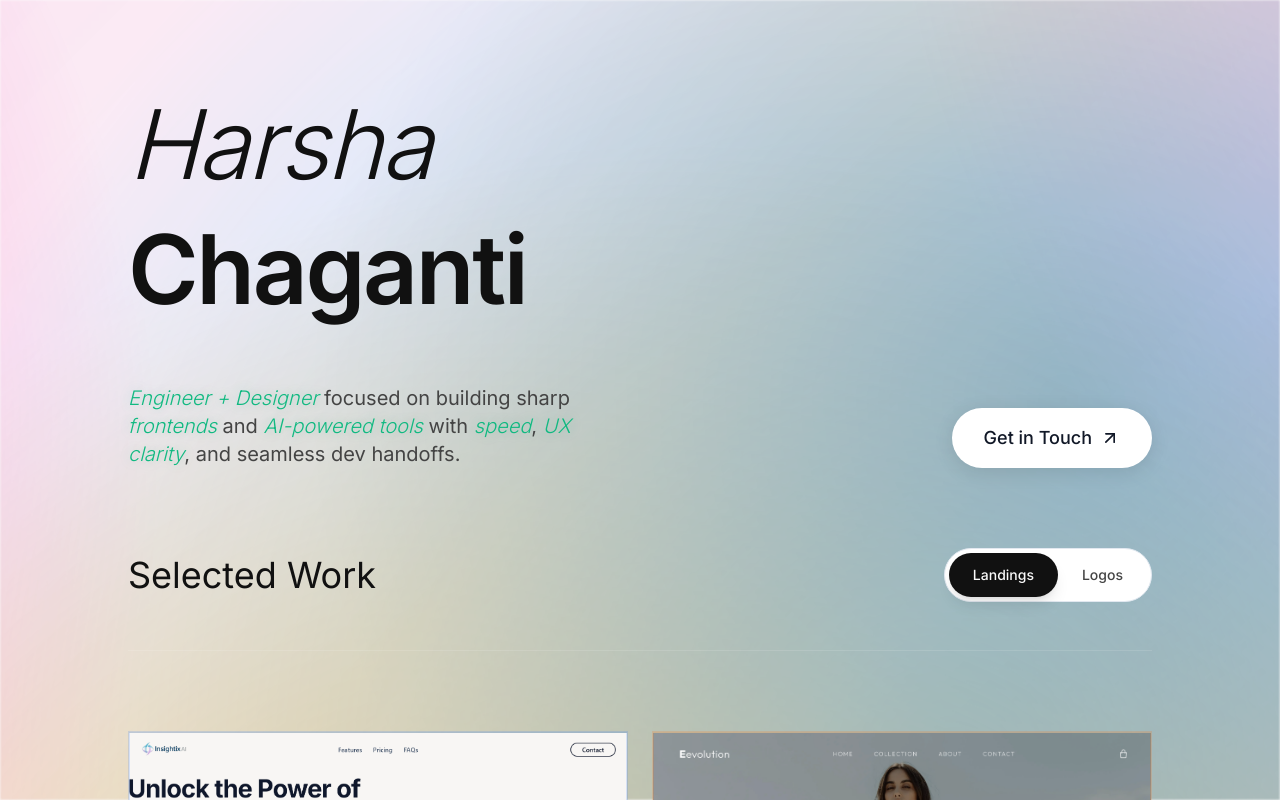
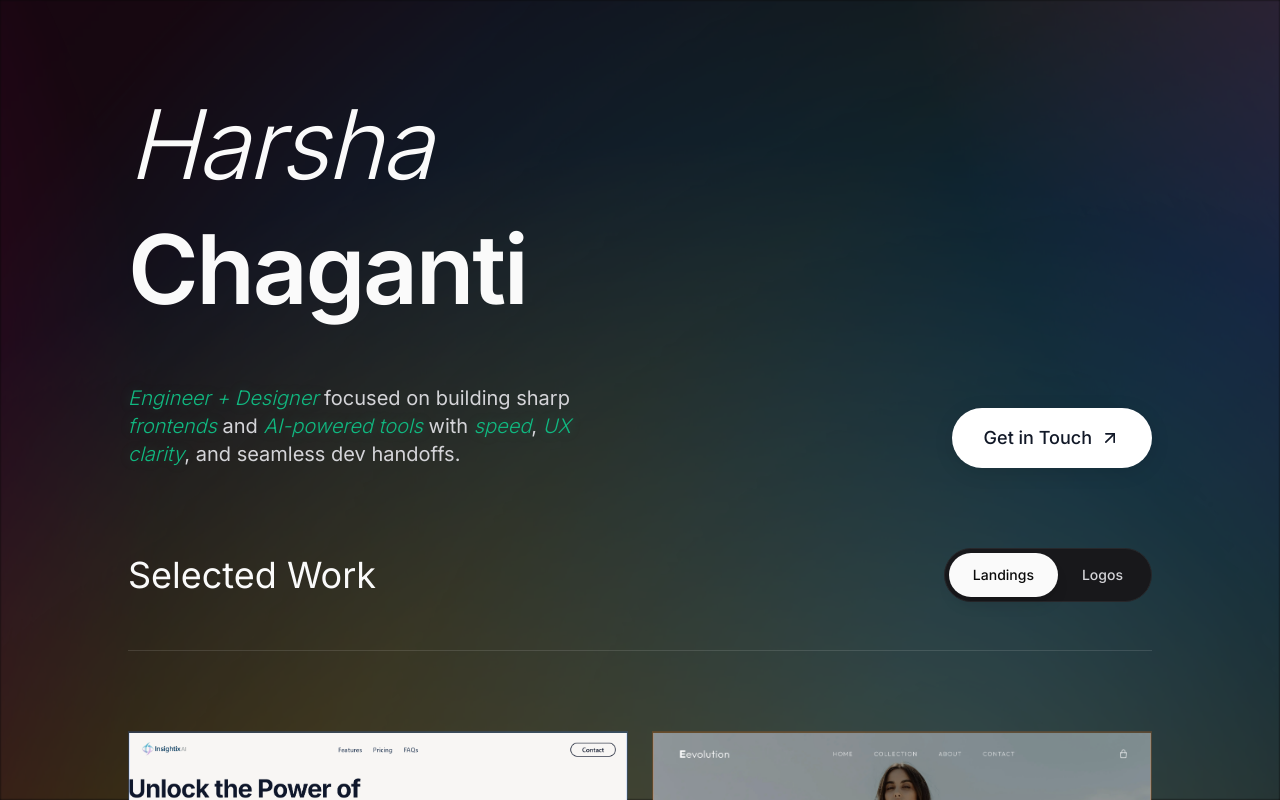
Before and after one commit to casualhermit27/portfolio-latest, a Next.js app: page / in a window 1280 px wide. Shown: the top 800 px of the page. Built offline with nearby package versions, Linux system fonts and the light colour scheme.

Commit message:
fixed errors

```diff
--- a/app/globals.css
+++ b/app/globals.css
@@ -4,16 +4,6 @@
 
 @layer base {
   :root {
-    --background: #fafafa;
-    --foreground: #111111;
-    --text-primary: #111111;
-    --text-secondary: #444444;
-    --text-tertiary: #666666;
-    --border: #e2e8f0;
-    --card: #ffffff;
-  }
-
-  .dark {
     --background: #0a0a0a;
     --foreground: #fafafa;
     --text-primary: #fafafa;
@@ -320,6 +310,33 @@ body {
     }
   }
 
+  /* Rainbow gradient separator - like the image */
+  .glass-shine-separator {
+    background: linear-gradient(
+      90deg,
+      #ff0000 0%,
+      #ff8000 14.28%,
+      #ffff00 28.57%,
+      #00ff00 42.85%,
+      #0080ff 57.14%,
+      #8000ff 71.42%,
+      #ff0080 85.71%,
+      #ff0000 100%
+    );
+    background-size: 300% 100%;
+    animation: rainbowFlow 3s linear infinite;
+    opacity: 0.8;
+  }
+
+  @keyframes rainbowFlow {
+    0% {
+      background-position: 0% 0%;
+    }
+    100% {
+      background-position: 300% 0%;
+    }
+  }
+
   /* Backdrop blur support */
 @supports (backdrop-filter: blur(10px)) {
   .backdrop-blur-sm {
--- a/app/layout.tsx
+++ b/app/layout.tsx
@@ -51,13 +51,14 @@ export default function RootLayout({
   children: React.ReactNode
 }) {
   return (
-    <html lang="en" suppressHydrationWarning>
+    <html lang="en" className="dark" suppressHydrationWarning>
       <body className={`${inter.className} ${outfit.variable} ${geistMono.variable} ${montserrat.variable} ${jetbrainsMono.variable} ${sora.variable} ${plusJakartaSans.variable} ${playfairDisplay.variable}`}>
         <ThemeProvider
           attribute="class"
-          defaultTheme="light"
+          defaultTheme="dark"
           enableSystem={false}
           disableTransitionOnChange={false}
+          forcedTheme="dark"
         >
           {children}
         </ThemeProvider>
--- a/app/page.tsx
+++ b/app/page.tsx
@@ -964,7 +964,7 @@ export default function Portfolio() {
                 }`}
             >
               {projects.filter((project, index) =>
-                 displayMode === 'landings' ? index < 7 : (project.index === "01" || project.index === "02" || project.index === "03" || project.index === "04" || project.index === "05" || project.index === "06")
+                displayMode === 'landings' ? index < 7 : (project.index === "02" || project.index === "04" || project.index === "06")
               ).map((project, index) => (
                 <motion.div
                   key={index}
@@ -1047,21 +1047,7 @@ export default function Portfolio() {
                       {/* Logo Display Mode */}
                       {displayMode === 'logos' && (
                         <div className="w-full h-full flex items-center justify-center relative group">
-                          {project.index === "01" ? (
-                            <>
-                              <div className="w-full h-full flex items-center justify-center bg-gradient-to-br from-blue-500 to-blue-600 rounded-lg">
-                                <span className="text-white font-bold text-2xl">AI</span>
-                              </div>
-                              {/* Cursor-style tooltip */}
-                              <div className="absolute bottom-2 left-1/2 transform -translate-x-1/2 opacity-0 group-hover:opacity-100 transition-opacity duration-300 px-3 py-1.5 rounded-full text-xs font-medium text-white shadow-lg backdrop-blur-sm"
-                                 style={{
-                                   background: project.accentColor,
-                                   border: `1px solid ${project.accentColor}80`,
-                                 }}>
-                                Insightix AI
-                              </div>
-                            </>
-                          ) : project.index === "02" ? (
+                          {project.index === "02" ? (
                             <>
                               <img
                                 src="/logos/Eevolution logo.png"
@@ -1075,20 +1061,6 @@ export default function Portfolio() {
                                   border: `1px solid ${project.accentColor}80`,
                                 }}>
                                 Eevolution
-                              </div>
-                            </>
-                          ) : project.index === "03" ? (
-                            <>
-                              <div className="w-full h-full flex items-center justify-center bg-gradient-to-br from-green-500 to-green-600 rounded-lg">
-                                <span className="text-white font-bold text-2xl">A</span>
-                              </div>
-                              {/* Cursor-style tooltip */}
-                              <div className="absolute bottom-2 left-1/2 transform -translate-x-1/2 opacity-0 group-hover:opacity-100 transition-opacity duration-300 px-3 py-1.5 rounded-full text-xs font-medium text-white shadow-lg backdrop-blur-sm"
-                                 style={{
-                                   background: project.accentColor,
-                                   border: `1px solid ${project.accentColor}80`,
-                                 }}>
-                                Aimee
                               </div>
                             </>
                           ) : project.index === "04" ? (
@@ -1105,20 +1077,6 @@ export default function Portfolio() {
                                   border: `1px solid ${project.accentColor}80`,
                                 }}>
                                 Spotly
-                              </div>
-                            </>
-                          ) : project.index === "05" ? (
-                            <>
-                              <div className="w-full h-full flex items-center justify-center bg-gradient-to-br from-red-500 to-red-600 rounded-lg">
-                                <span className="text-white font-bold text-2xl">D</span>
-                              </div>
-                              {/* Cursor-style tooltip */}
-                              <div className="absolute bottom-2 left-1/2 transform -translate-x-1/2 opacity-0 group-hover:opacity-100 transition-opacity duration-300 px-3 py-1.5 rounded-full text-xs font-medium text-white shadow-lg backdrop-blur-sm"
-                                 style={{
-                                   background: project.accentColor,
-                                   border: `1px solid ${project.accentColor}80`,
-                                 }}>
-                                Doze
                               </div>
                             </>
                           ) : project.index === "06" ? (
@@ -1252,10 +1210,13 @@ export default function Portfolio() {
               <div className="p-4 sm:p-6 space-y-6 sm:space-y-8">
                 {/* Mobile Project Header */}
                 <div className="space-y-4">
+                  <div className="relative w-12 h-1 rounded-full overflow-hidden">
                     <div
-                    className="w-12 h-1 rounded-full"
+                      className="w-full h-full rounded-full"
                       style={{ backgroundColor: projects[selectedProject].accentColor }}
                     />
+                    <div className="absolute inset-0 rounded-full glass-shine-separator"></div>
+                  </div>
                   <h1 className="text-3xl sm:text-4xl font-light text-[var(--text-primary)] leading-tight">
                     {projects[selectedProject].title}
                   </h1>
@@ -1381,10 +1342,13 @@ export default function Portfolio() {
                   <div className="max-w-4xl mx-auto text-center space-y-16">
                     {/* Project Header */}
                     <div className="space-y-8">
+                      <div className="relative w-24 h-1 rounded-full mx-auto overflow-hidden">
                         <div
-                        className="w-24 h-1 rounded-full mx-auto"
+                          className="w-full h-full rounded-full"
                           style={{ backgroundColor: projects[selectedProject].accentColor }}
                         />
+                        <div className="absolute inset-0 rounded-full glass-shine-separator"></div>
+                      </div>
                       <h1 className="text-8xl font-light text-[var(--text-primary)] leading-none">
                         {projects[selectedProject].title}
                       </h1>
```
Lines whose indentation alone changed are shown as unchanged.
